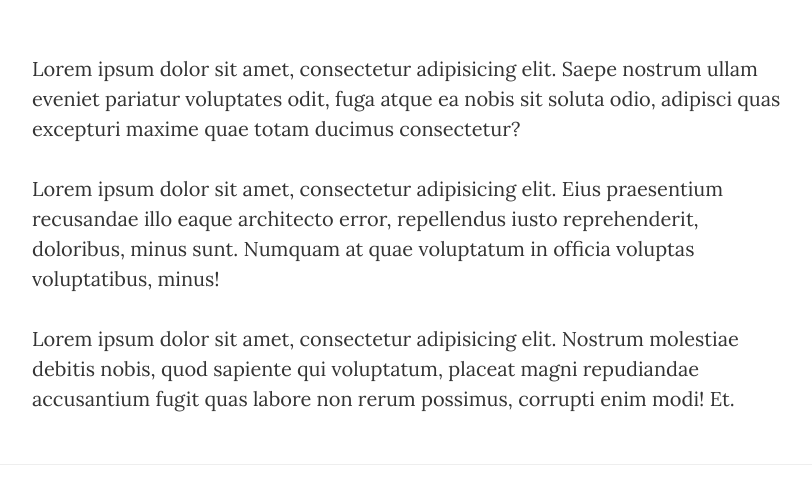
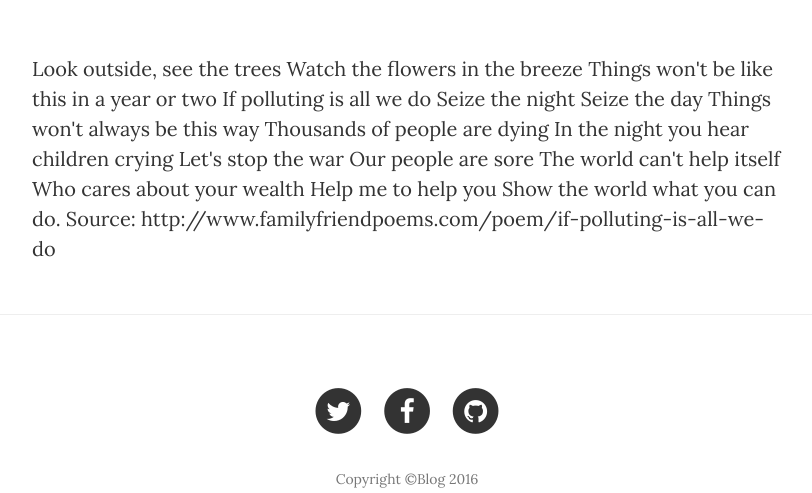
Before and after one commit to lhoydaDoyog/blogs.github.io, a website: page about.html in a window 1280 px wide. Shown: the part 474-967 px from the top of the page, without its empty margins (233-1045 px from the left). Drawn offline with nearby package versions, Linux system fonts and the light colour scheme.

Commit message:
Update about.html

```diff
--- a/about.html
+++ b/about.html
@@ -42,7 +42,7 @@
                     <span class="sr-only">Toggle navigation</span>
                     Menu <i class="fa fa-bars"></i>
                 </button>
-                <a class="navbar-brand" href="index.html">Start Bootstrap</a>
+                <a class="navbar-brand" href="index.html">Lhoyda Doyog</a>
             </div>
 
             <!-- Collect the nav links, forms, and other content for toggling -->
@@ -87,9 +87,26 @@
     <div class="container">
         <div class="row">
             <div class="col-lg-8 col-lg-offset-2 col-md-10 col-md-offset-1">
-                <p>Lorem ipsum dolor sit amet, consectetur adipisicing elit. Saepe nostrum ullam eveniet pariatur voluptates odit, fuga atque ea nobis sit soluta odio, adipisci quas excepturi maxime quae totam ducimus consectetur?</p>
-                <p>Lorem ipsum dolor sit amet, consectetur adipisicing elit. Eius praesentium recusandae illo eaque architecto error, repellendus iusto reprehenderit, doloribus, minus sunt. Numquam at quae voluptatum in officia voluptas voluptatibus, minus!</p>
-                <p>Lorem ipsum dolor sit amet, consectetur adipisicing elit. Nostrum molestiae debitis nobis, quod sapiente qui voluptatum, placeat magni repudiandae accusantium fugit quas labore non rerum possimus, corrupti enim modi! Et.</p>
+                <p>Look outside, see the trees
+Watch the flowers in the breeze
+Things won't be like this in a year or two
+If polluting is all we do
+Seize the night
+Seize the day
+Things won't always be this way
+Thousands of people are dying
+In the night you hear children crying
+Let's stop the war
+Our people are sore
+The world can't help itself
+Who cares about your wealth
+Help me to help you
+Show the world what you can do.
+
+Source: http://www.familyfriendpoems.com/poem/if-polluting-is-all-we-do</p>
+                <p></p>
+                <p></p>
+
             </div>
         </div>
     </div>
@@ -127,7 +144,7 @@
                             </a>
                         </li>
                     </ul>
-                    <p class="copyright text-muted">Copyright &copy; Your Website 2016</p>
+                    <p class="copyright text-muted">Copyright &copy;Blog 2016</p>
                 </div>
             </div>
         </div>
```
